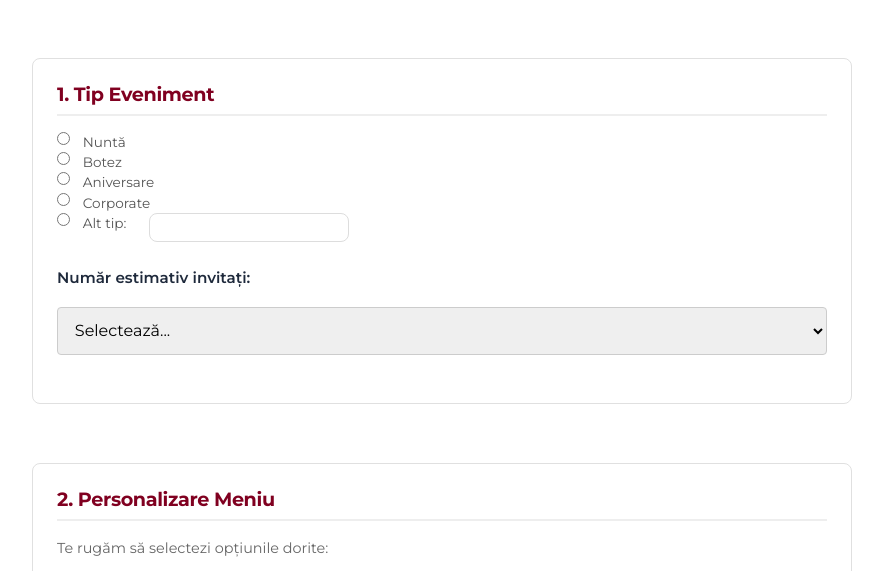
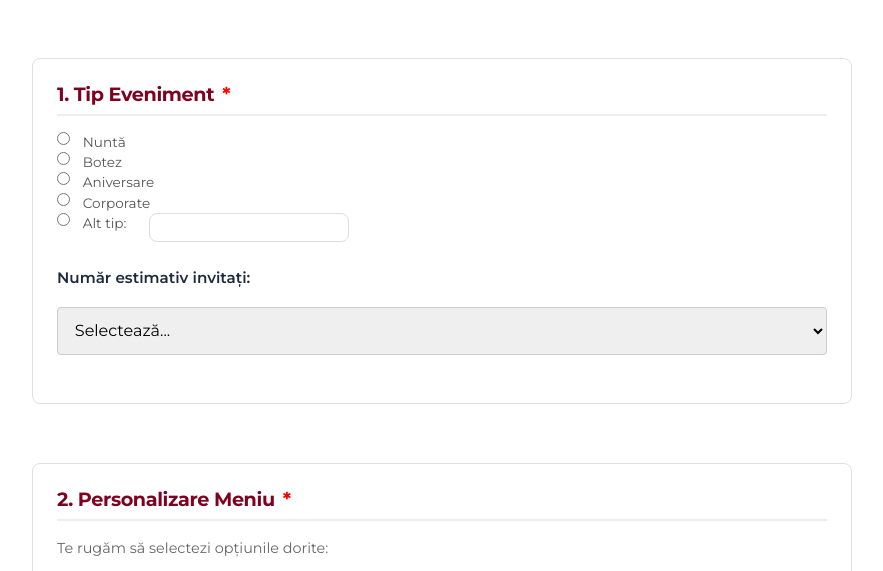
Before and after one commit to digitalhubmedia1-spec/proiect-chianti, a React (Vite) app: page /saloane in a window 1280 px wide. Shown: the part 5137-5708 px from the top of the page, without its empty margins (198-1081 px from the left). Built offline with nearby package versions, Linux system fonts and the light colour scheme; no server answers; the database is empty.

Commit message:
Make Saloane form sections 1 and 2 mandatory

```diff
--- a/src/pages/Saloane.jsx
+++ b/src/pages/Saloane.jsx
@@ -114,6 +114,21 @@ const ReservationForm = () => {
         e.preventDefault();
 
         // Validation for critical fields
+        if (!selections.eventType) {
+            alert('Te rugăm să selectezi Tipul Evenimentului (Secțiunea 1).');
+            return;
+        }
+
+        if (selections.eventType === 'Other' && !selections.eventOtherType.trim()) {
+            alert('Te rugăm să specifici tipul evenimentului (Secțiunea 1).');
+            return;
+        }
+
+        if (selections.menuOptions.length === 0) {
+            alert('Te rugăm să selectezi cel puțin o opțiune pentru Meniu (Secțiunea 2).');
+            return;
+        }
+
         if (!selections.terms) {
             alert('Te rugăm să accepți Termenii și Condițiile.');
             return;
@@ -195,7 +210,7 @@ const ReservationForm = () => {
 
             {/* 1. Tip Eveniment */}
             <div className="form-section">
-                <h3>1. Tip Eveniment</h3>
+                <h3>1. Tip Eveniment <span className="required">*</span></h3>
                 <div className="form-checkbox-group">
                     {['Nuntă', 'Botez', 'Aniversare', 'Corporate'].map(opt => (
                         <div key={opt} className="checkbox-item">
@@ -251,7 +266,7 @@ const ReservationForm = () => {
 
             {/* 2. Personalizare Meniu */}
             <div className="form-section">
-                <h3>2. Personalizare Meniu</h3>
+                <h3>2. Personalizare Meniu <span className="required">*</span></h3>
                 <p style={{ fontSize: '0.9rem', color: '#666', marginBottom: '1rem' }}>Te rugăm să selectezi opțiunile dorite:</p>
                 <div className="form-checkbox-group">
                     {[
```
